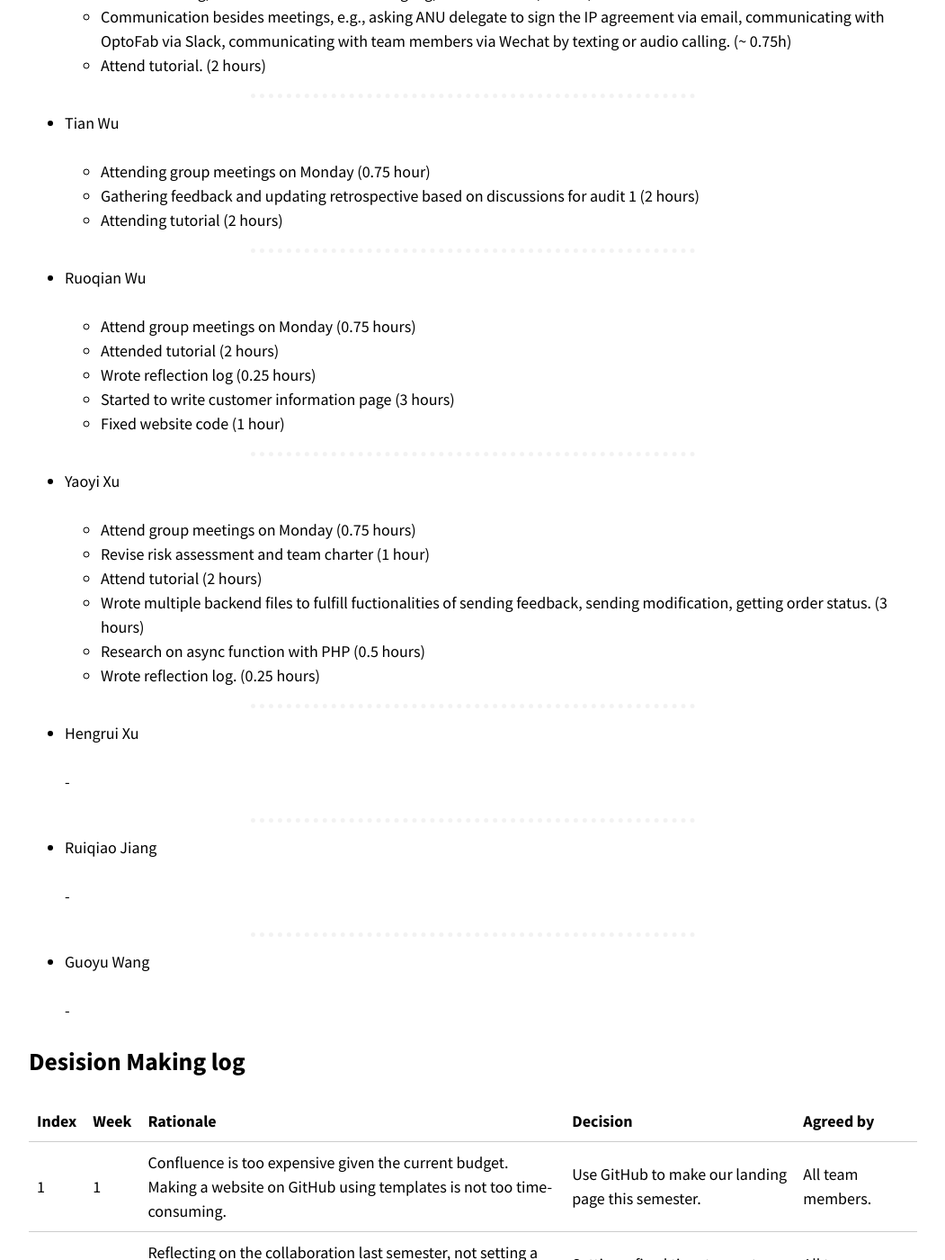
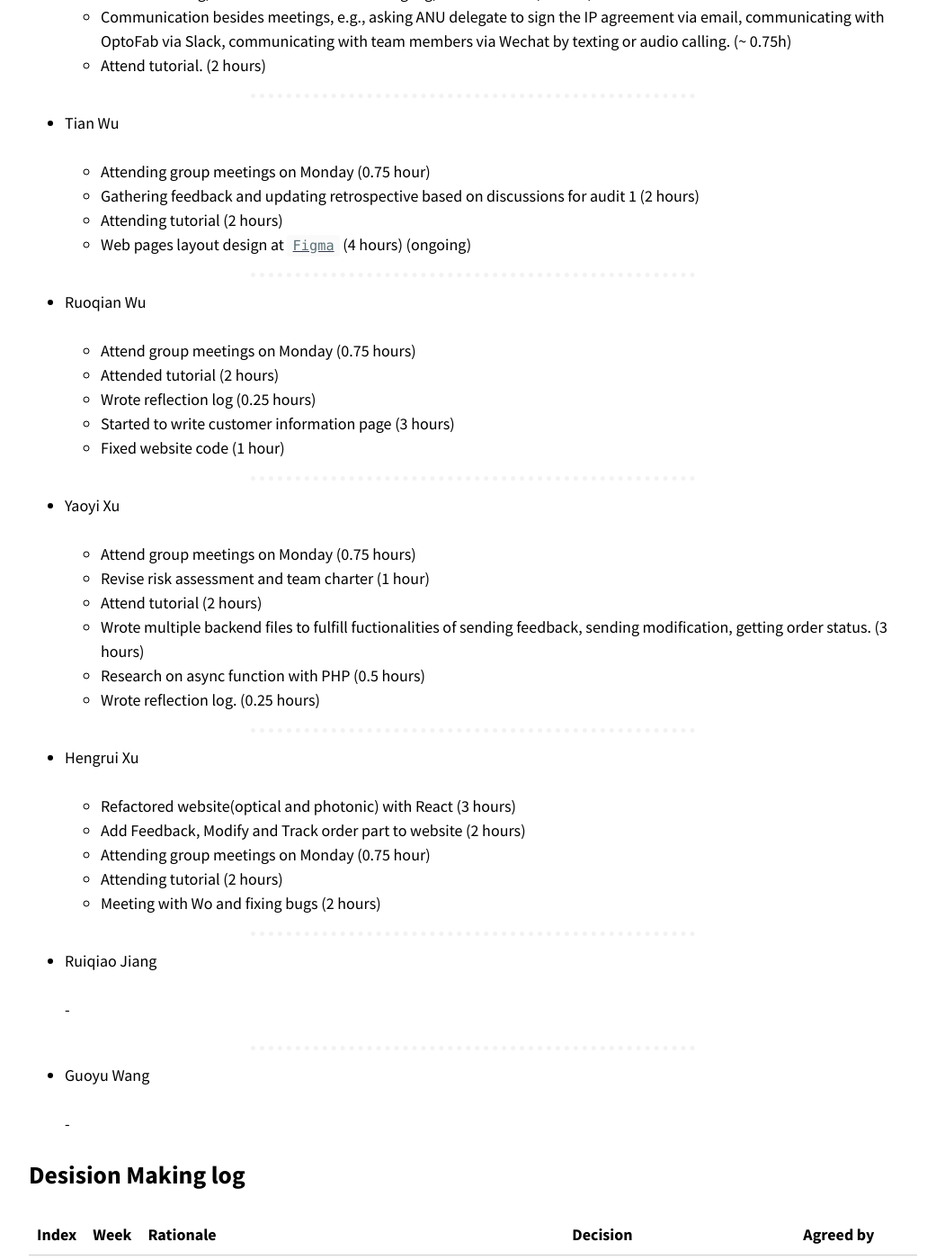
Before and after one commit to optofab/optofab.github.io, a Jekyll site: the page built from logs.md, in a window 1280 px wide and 1400 px high, scrolled down 18309 px. Shown: the whole window at 90% size, without its empty margins (114-1165 px from the left). Built offline with Jekyll 4.4.1, drawn with Linux system fonts in a browser that asks for light colours; nearby versions of some CDN libraries; emoji names are drawn with the system emoji font.

Commit message:
update work records for week 4

```diff
--- a/logs.md
+++ b/logs.md
@@ -671,6 +671,7 @@ _[Don't forget to add hours for each of the work you've done. This line will be
   - Attending group meetings on Monday (0.75 hour)
   - Gathering feedback and updating retrospective based on discussions for audit 1 (2 hours)
   - Attending tutorial (2 hours)
+  - Web pages layout design at [`Figma`](https://www.figma.com/file/ol7ZmeiJ24GHMqA7N7IebW/OptoFab?node-id=31%3A129) (4 hours) (ongoing)
 
 <hr class="hr-dotted">
 
@@ -697,7 +698,11 @@ _[Don't forget to add hours for each of the work you've done. This line will be
 
 - Hengrui Xu
 
-  -
+  - Refactored website(optical and photonic) with React (3 hours)
+  - Add Feedback, Modify and Track order part to website (2 hours)
+  - Attending group meetings on Monday (0.75 hour)
+  - Attending tutorial (2 hours)
+  - Meeting with Wo and fixing bugs (2 hours)
 
 <hr class="hr-dotted">
 
@@ -726,10 +731,10 @@ _[Don't forget to add hours for each of the work you've done. This line will be
 
 ## Reflection log
 
-| **Index** | **Week** | **Reflaction**                                                                                                                                                                                                                                                                                                                                   | **Taker** |
-| --------- | -------- | ------------------------------------------------------------------------------------------------------------------------------------------------------------------------------------------------------------------------------------------------------------------------------------------------------------------------------------------------ | --------- |
-| 1         | 4        | Our peers and tutor this semester want to make sure that everyone's voice is heard by adding a reflection log and letting everyone participate in the tutorials and audits more. A good team should be adaptable. Therefore we will adjust our approach in the coming tutorials and audits.                                                      | Wo Tian   |
-| 2         | 4        | We've got a relatively low score for Reflection on Audit 1. The course convenor, our tutor, and our shadow team all think that we should create a reflection log in Audit 1. <br/> We will actively listen to other people's advice and improve our documentation by adding a reflection log. (See the 8th decision in the decision-making log.) | Wo Tian   |
-| 3         | 4        | Received feedback from Many Eyes Process regarding SOW. It would be better if we could write the SOW with more detailed deliverables in the future if we need to write SOW again.                                                                                                                                                                                                            | Wo Tian   |
-| 4        | 4       | It is indeed true that our team member should participate more and speak up our own thoughts during the audit and tutorials. It would be better if we could let different members to deliver presentations for audit and encourage everyone to speak.                                                                                                                                                                                                            | Yaoyi Xu   |
-| 5        | 4       | The lesson I learnt is that although I am a part of the team, and we received the feedback as the team, we should construct our individual reflection.                                                                                                                                                                                            | Ruoqian Wu   |
+| **Index** | **Week** | **Reflaction**                                                                                                                                                                                                                                                                                                                                   | **Taker**  |
+| --------- | -------- | ------------------------------------------------------------------------------------------------------------------------------------------------------------------------------------------------------------------------------------------------------------------------------------------------------------------------------------------------ | ---------- |
+| 1         | 4        | Our peers and tutor this semester want to make sure that everyone's voice is heard by adding a reflection log and letting everyone participate in the tutorials and audits more. A good team should be adaptable. Therefore we will adjust our approach in the coming tutorials and audits.                                                      | Wo Tian    |
+| 2         | 4        | We've got a relatively low score for Reflection on Audit 1. The course convenor, our tutor, and our shadow team all think that we should create a reflection log in Audit 1. <br/> We will actively listen to other people's advice and improve our documentation by adding a reflection log. (See the 8th decision in the decision-making log.) | Wo Tian    |
+| 3         | 4        | Received feedback from Many Eyes Process regarding SOW. It would be better if we could write the SOW with more detailed deliverables in the future if we need to write SOW again.                                                                                                                                                                | Wo Tian    |
+| 4         | 4        | It is indeed true that our team member should participate more and speak up our own thoughts during the audit and tutorials. It would be better if we could let different members to deliver presentations for audit and encourage everyone to speak.                                                                                            | Yaoyi Xu   |
+| 5         | 4        | The lesson I learnt is that although I am a part of the team, and we received the feedback as the team, we should construct our individual reflection.                                                                                                                                                                                           | Ruoqian Wu |
```
